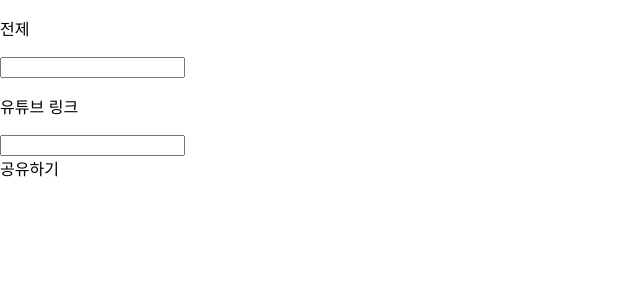
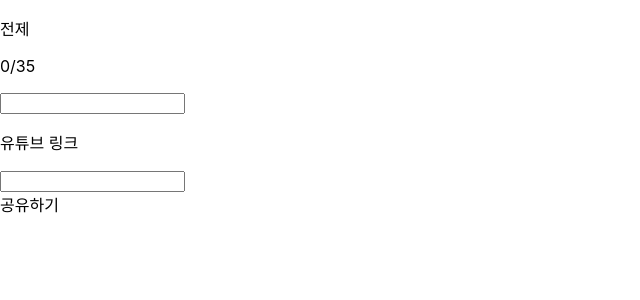
Before and after one commit to Moorisong/haroo, a React (Create React App) app: page /main in a window 1280 px wide. Shown: the top 300 px of the page, without its empty margins (0-640 px from the left). Built offline with nearby package versions, Linux system fonts and the light colour scheme.

Commit message:
feat: 조건 박스에 글자 수 표시

```diff
--- a/src/components/TextBox/index.jsx
+++ b/src/components/TextBox/index.jsx
@@ -1,6 +1,13 @@
-export const TextBoxDefault = (props) => (
-  <div>
-    <p>{props.title}</p>
-    <input value={props.message} onChange={props.onChange} id={props.id} />
-  </div>
-);
+export const TextBoxDefault = (props) => {
+  const isConditionBox = props.id === 0;
+  const textLengh = props.message.length;
+
+  return (
+    <div>
+      <p>{props.title}</p>
+      {isConditionBox && <p>{`${textLengh}/35`}</p>}
+
+      <input value={props.message} onChange={props.onChange} id={props.id} />
+    </div>
+  );
+};
--- a/src/routes/Main/index.jsx
+++ b/src/routes/Main/index.jsx
@@ -14,10 +14,10 @@ export default function Main() {
     if (!window.Kakao.isInitialized()) window.Kakao.init(process.env.REACT_APP_KAKAO_APP_KEY);
     const youtubeId = getYoutubeId(data[1].text);
     const isValidYoutubeUrl = validateYoutubeUrl(youtubeId);
-    const isTextLengthValid = validateTextLimit(data[0].text, 35);
+    const isValidTextLength = validateTextLimit(data[0].text, 35);
 
-    if (!isValidYoutubeUrl || !isTextLengthValid) {
-      if (!isTextLengthValid) return alert(ALERT_CONTENT.TEXT_LIMIT);
+    if (!isValidYoutubeUrl || !isValidTextLength) {
+      if (!isValidTextLength) return alert(ALERT_CONTENT.TEXT_LIMIT);
       if (!isValidYoutubeUrl) return alert(ALERT_CONTENT.INVALID_URL);
     }
 
```
